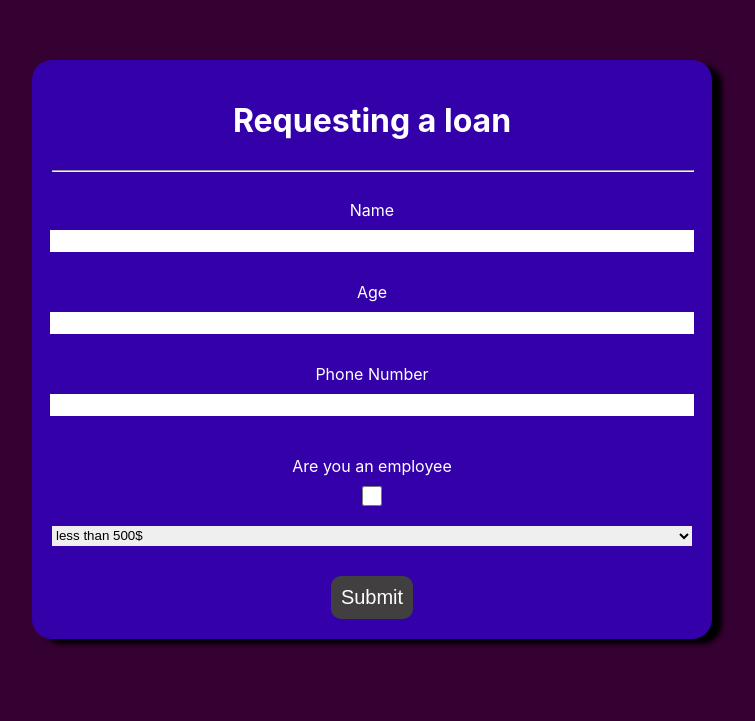
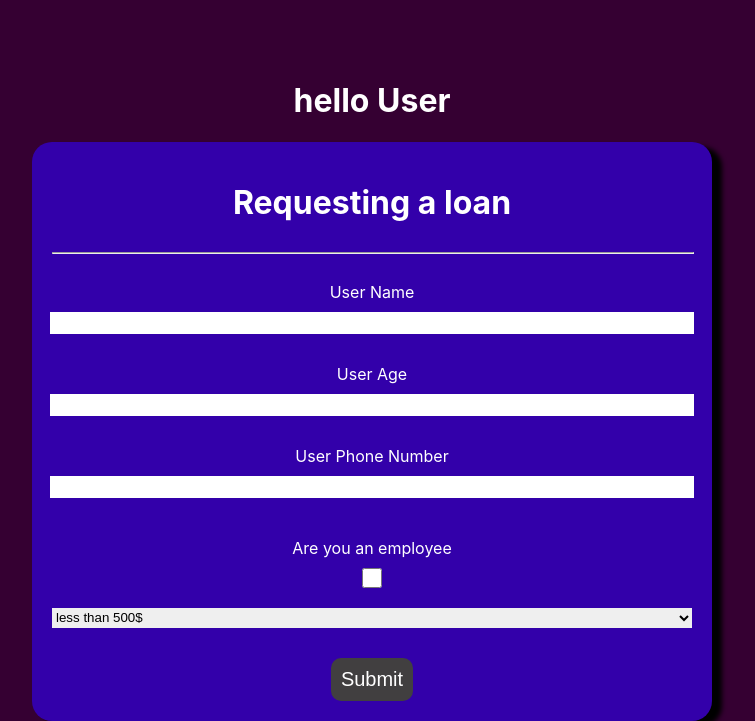
Before and after one commit to Abdullahtheauthor/loan_request_form, a React (Create React App) app: page / in a window 1280 px wide. Shown: the part 140-861 px from the top of the page, without its empty margins (268-1023 px from the left). Before the commit the page ends 800 px from the top, so only its background shows below. Built offline with nearby package versions, Linux system fonts and the light colour scheme.

Commit message:
Passing user info to components using Context

```diff
--- a/src/App.js
+++ b/src/App.js
@@ -1,12 +1,14 @@
-import logo from "./logo.svg";
 import "./App.css";
 import LoanForm from "./LoanForm";
+import { UserContext } from "./contexts/UserContext";
 
 function App() {
   return (
-    <div className="App" style={{ marginTop: "200px" }}>
-      <LoanForm />
-    </div>
+    <UserContext.Provider value={{ name: "User", email: "abdo@gmail.com" }}>
+      <div className="App" style={{ marginTop: "200px" }}>
+        <LoanForm />
+      </div>
+    </UserContext.Provider>
   );
 }
 
--- a/src/LoanForm.js
+++ b/src/LoanForm.js
@@ -3,14 +3,19 @@ import Modal from "./Modal";
 import { useState } from "react";
 import MyInputComponent from "./MyInputComponent";
 import { FormInputContext } from "./contexts/FormInputContext";
+import { UserContext } from "./contexts/UserContext";
+
+import { useContext } from "react";
 
 export default function LoanForm() {
+  const userInfo = useContext(UserContext);
   const [errorMessage, setErrorMessage] = useState(null);
   const [modalVisible, setModalVisible] = useState(false);
+  console.log("ll=======", userInfo.name);
   const [formInputs, setFormInputs] = useState({
     name: "",
     phone: "",
-    age: "",
+    age: "22",
     employeeStatus: false,
     option: "",
   });
@@ -53,6 +58,7 @@ export default function LoanForm() {
       className="flex"
       style={{ flexDirection: "column" }}
     >
+      <h1 style={{ color: "white" }}>hello {userInfo.name}</h1>
       <form id="loan-form" className="flex" style={{ flexDirection: "column" }}>
         <h1>Requesting a loan</h1>
         <hr></hr>
--- a/src/MyGrandInputComponent.js
+++ b/src/MyGrandInputComponent.js
@@ -1,12 +1,16 @@
 import { FormInputContext } from "./contexts/FormInputContext";
 import React, { useContext } from "react";
+import { UserContext } from "./contexts/UserContext";
 
 export default function MyGrandChildInputComponent() {
   const myInputContext = useContext(FormInputContext);
+  const myUserInfo = useContext(UserContext);
   //   console.log("context", myInputContext);
   return (
     <>
-      <label>{myInputContext.labelTitle}</label>
+      <label>
+        {myUserInfo.name} {myInputContext.labelTitle}
+      </label>
       <input
         value={myInputContext.inputValue}
         onChange={(event) => {
--- /dev/null
+++ b/src/contexts/UserContext.js
@@ -0,0 +1,5 @@
+import { createContext } from "react";
+export let UserContext = createContext({
+  name: "",
+  email: "",
+});
```
